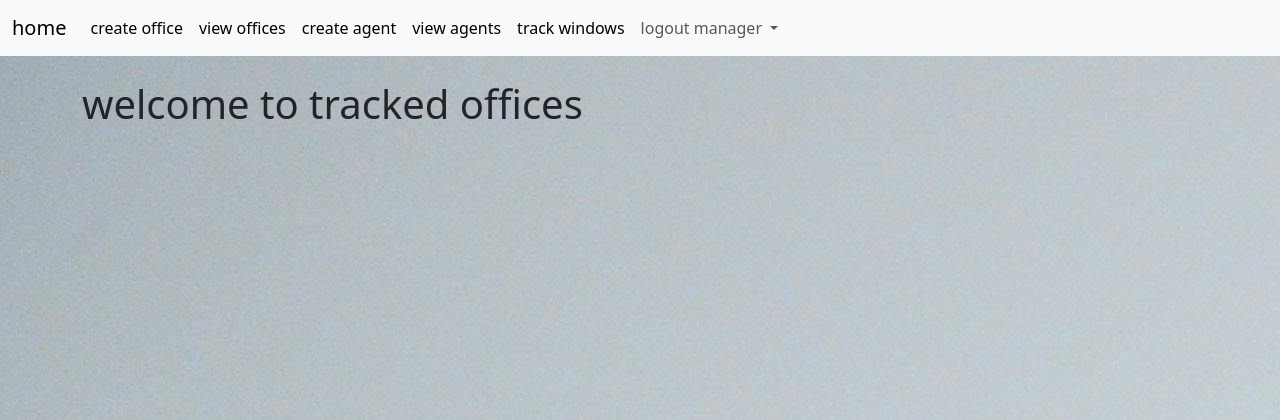
After one commit to dev-tch/tcnproject, a Django app: page /tcn/client/trackedOffices/ in a window 1280 px wide. The commit adds this page. Shown: the top 420 px of the page. Run offline with Django 5.2, Linux system fonts and the light colour scheme; the visitor is signed in with stand-in values (Sample User, id 1); data that the repository does not hold is empty; some libraries are stand-ins or nearby versions.

Commit message:
Implement 'client/trackedOffices/' page to show user-selected offices

```diff
--- a/tcn/templates/tcn/base.html
+++ b/tcn/templates/tcn/base.html
@@ -8,6 +8,7 @@
     <link href="https://cdn.datatables.net/2.0.8/css/dataTables.bootstrap5.css" rel="stylesheet">
     {% load static %}
     <link rel="stylesheet" type="text/css" href="{% static "tcn/css/base.css"%}" />
+    {% block extra_head %}{% endblock %}
 </head>
 {% load static %}
 <body id="bg" style="background-image: url('{% static "tcn/images/background.jpg"%}')";>
@@ -24,7 +25,9 @@
                 <!-- start Menu client -->
                 {% if user.is_authenticated and  user.role == 'client'%}
                 <li class="nav-item">
-                    <a class="nav-link active" aria-current="page" href="#">show favorites</a>
+                    <a class="nav-link active" aria-current="page" href="{% url 'tcn:listTrackedOffices' %}">
+                        Tracked office counters
+                    </a>
                 </li>
                 {% endif %}
                 <!-- end Menu client -->
--- /dev/null
+++ b/tcn/templates/tcn/list_offices_tracked.html
@@ -0,0 +1,19 @@
+
+{% extends "tcn/base.html" %}
+{% block title %}TrackedOffices{% endblock %}
+{% block content %}
+<h1>
+    welcome to tracked offices
+</h1>
+<div class="d-flex justify-content-start align-items-start gap-3">
+    {% for office in list_tracked_offices %}
+    <div class="card" style="width: 25rem">
+        <div class="card-body">
+            <p class="display-3 text-primary d-block text-center border border-primary ">500</p>
+            <h2 class="card-title" style="font-size:1.8em;">Reference: {{office.ref}}</h2>
+            <span class="h5 text-gray">Name: {{office.name}}</span>
+        </div>
+    </div>
+    {% endfor %}
+</div>
+{% endblock %}
--- a/tcn/urls.py
+++ b/tcn/urls.py
@@ -14,7 +14,7 @@ urlpatterns = [
     path("manager/newOffice/", views.CreateOfficeView.as_view(), name="newOffice"),
     path("manager/offices/", views.ListOffices.as_view(), name="listOffices"),
     path("manager/agents/", views.ListAgents.as_view(), name="listAgents"),
-    #path('increment/', views.increment_counter, name='increment_counter'),
+    path("client/trackedOffices/", views.ListTrackedOffices.as_view(), name='listTrackedOffices'),
     # api section
     path('api/status/', views_api.status, name='apiStatus'),
     path('api/windows/<int:number_window>/assign-agent/', views_api.assign_agent_to_window, name='apiWindowAssignAgent'),
--- a/tcn/views.py
+++ b/tcn/views.py
@@ -114,3 +114,24 @@ def index(request):
     context = {"agent_user": agent_user, "agent_office": agent_office, "agent_window": agent_window,
                "offices": offices}
     return render(request, "tcn/home.html", context)
+
+class ListTrackedOffices(ListView):
+    model = Office
+    template_name = "tcn/list_offices_tracked.html"
+    context_object_name = "list_tracked_offices"
+    def get_queryset(self):
+        """Return the last five published questions."""
+        client_user = self.request.user
+        print("im here")
+        # Filter agents linked to the manager's office
+        #agents = CustomUser.objects.filter(role='agent', office_id=manager_office_id)
+        offices = Office.objects.filter(counter_notifications__client=client_user, counter_notifications__is_enabled=True).exclude(ref='guest')
+        for office in offices:
+            print(office.name)
+            print(office.ref)
+        return offices
+    def get_context_data(self, **kwargs):
+        context = super().get_context_data(**kwargs)
+        # Debug: Print the context data
+        print("Context Data:", context)
+        return context
--- a/tcn/views_api.py
+++ b/tcn/views_api.py
@@ -78,7 +78,8 @@ def increment_counter(request, ref_office):
             'counter_group',
             {
                 'type': 'counter_update',
-                'counter': office.counter
+                'counter': office.counter,
+                'ref_office': office.ref
             }
         )
     #exceptions = (Office.DoesNotExist, CustomUser.DoesNotExist, Window.DoesNotExist)
```
